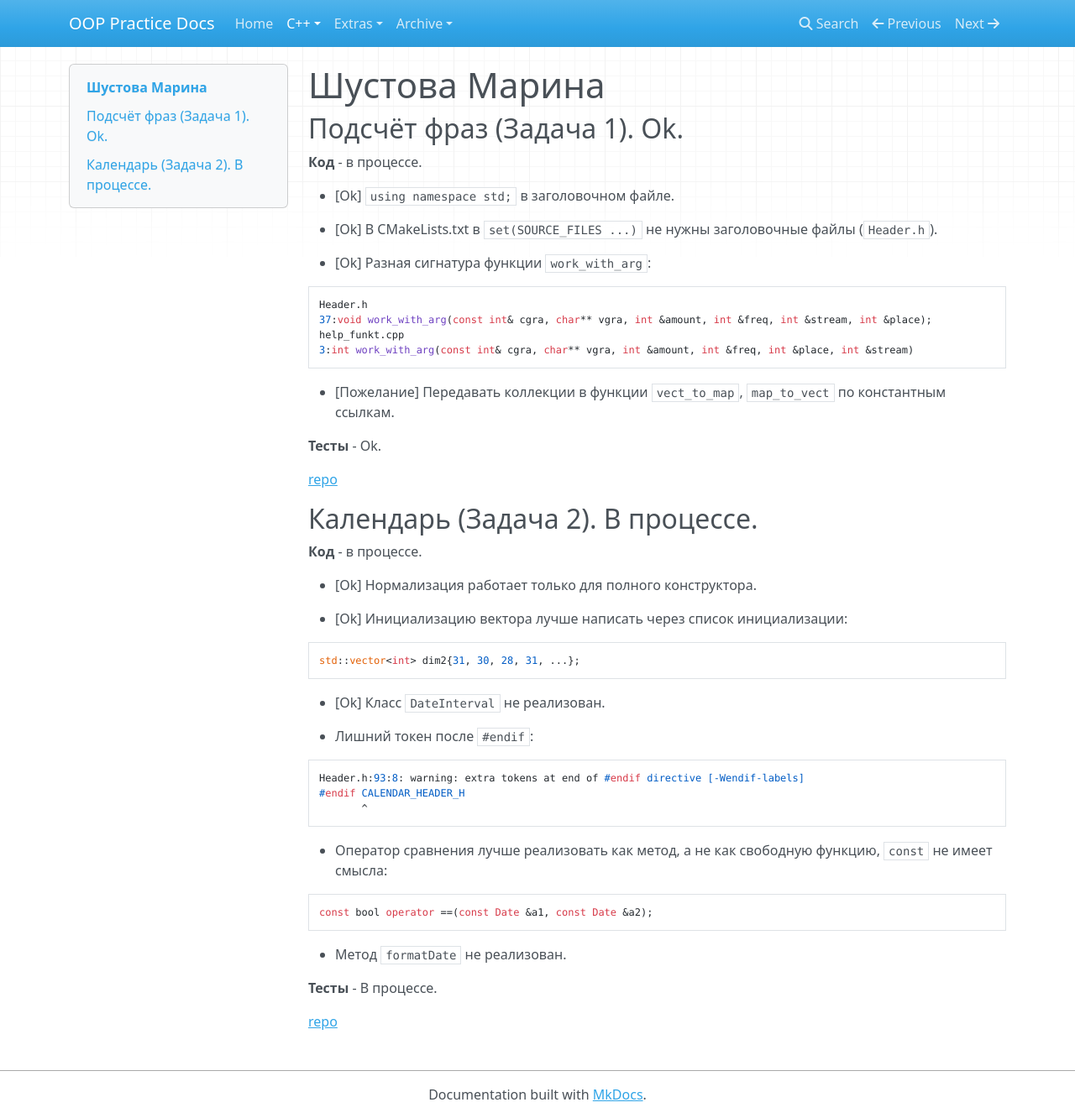
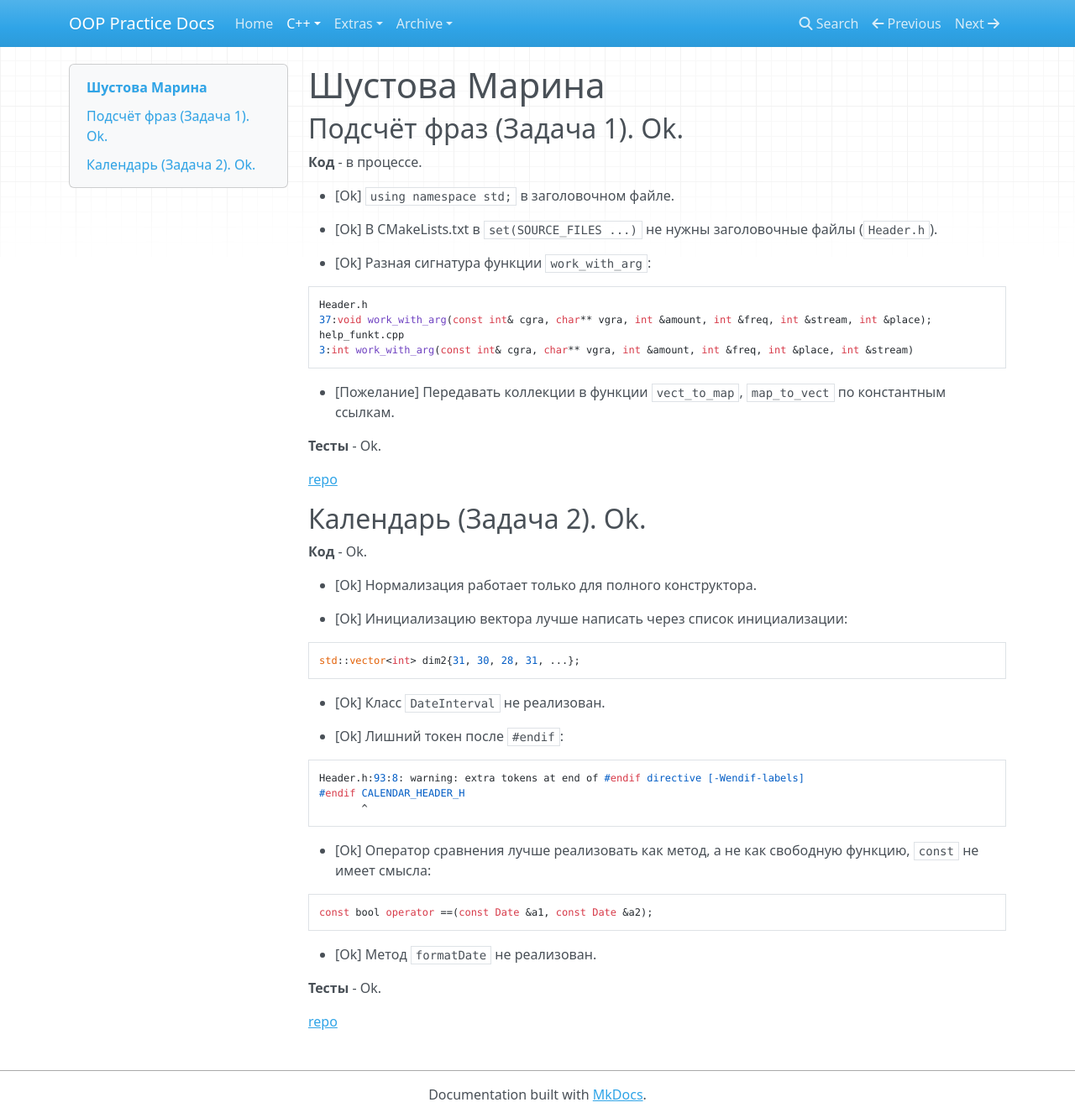
Before and after one commit to avoronkov/oop, an MkDocs documentation site: the page built from docs/2017.cpp/results/shustova.md, in a window 1280 px wide and 1332 px high. Shown: the whole window at 84% size. Built offline with MkDocs 1.6.1, drawn with Linux system fonts in a browser that asks for light colours; nearby versions of some CDN libraries; old or Windows-style settings are respelled for this version of MkDocs.

Commit message:
update results

````diff
--- a/docs/2017.cpp/results/shustova.md
+++ b/docs/2017.cpp/results/shustova.md
@@ -23,9 +23,9 @@ help_funkt.cpp
 
 [repo](https://bitbucket.org/shustova_oop/room_with_project)
 
-## Календарь (Задача 2). В процессе.
+## Календарь (Задача 2). Ok.
 
-**Код** - в процессе.
+**Код** - Ok.
 
 - [Ok] Нормализация работает только для полного конструктора.
 
@@ -36,20 +36,20 @@ std::vector<int> dim2{31, 30, 28, 31, ...};
 
 - [Ok] Класс `DateInterval` не реализован.
 
-- Лишний токен после `#endif`:
+- [Ok] Лишний токен после `#endif`:
 ```C++
 Header.h:93:8: warning: extra tokens at end of #endif directive [-Wendif-labels]
 #endif CALENDAR_HEADER_H
        ^
 ```
 
-- Оператор сравнения лучше реализовать как метод, а не как свободную функцию, `const` не имеет смысла:
+- [Ok] Оператор сравнения лучше реализовать как метод, а не как свободную функцию, `const` не имеет смысла:
 ```
 const bool operator ==(const Date &a1, const Date &a2);
 ```
 
-- Метод `formatDate` не реализован.
+- [Ok] Метод `formatDate` не реализован.
 
-**Тесты** - В процессе.
+**Тесты** - Ok.
 
 [repo](https://bitbucket.org/shustova_oop/calendar)
````
Also changed, not shown: docs/2017.cpp/results.md (+1 -1 lines), docs/2017.cpp/results/grigorovich.md (+4 -4 lines).
